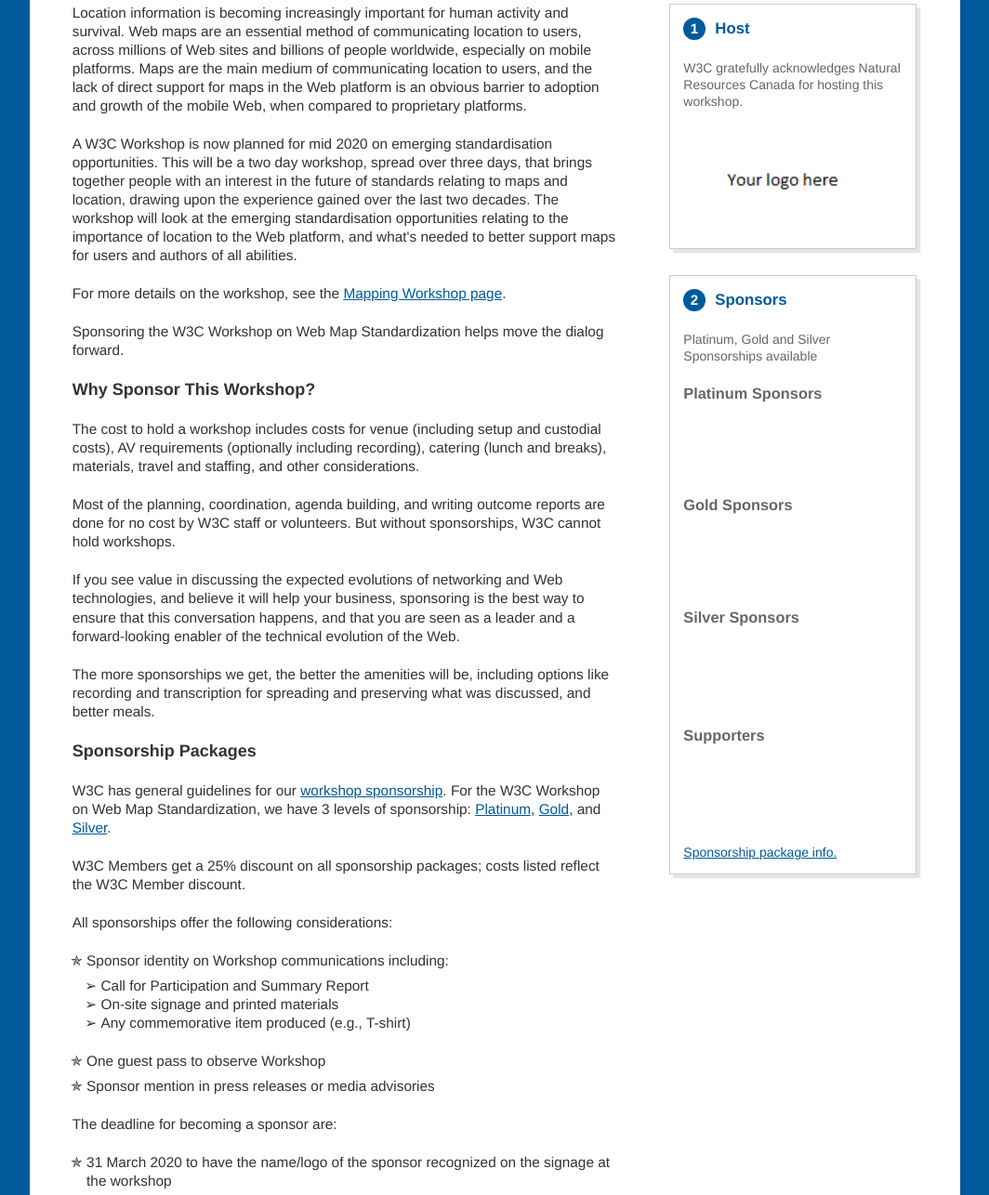
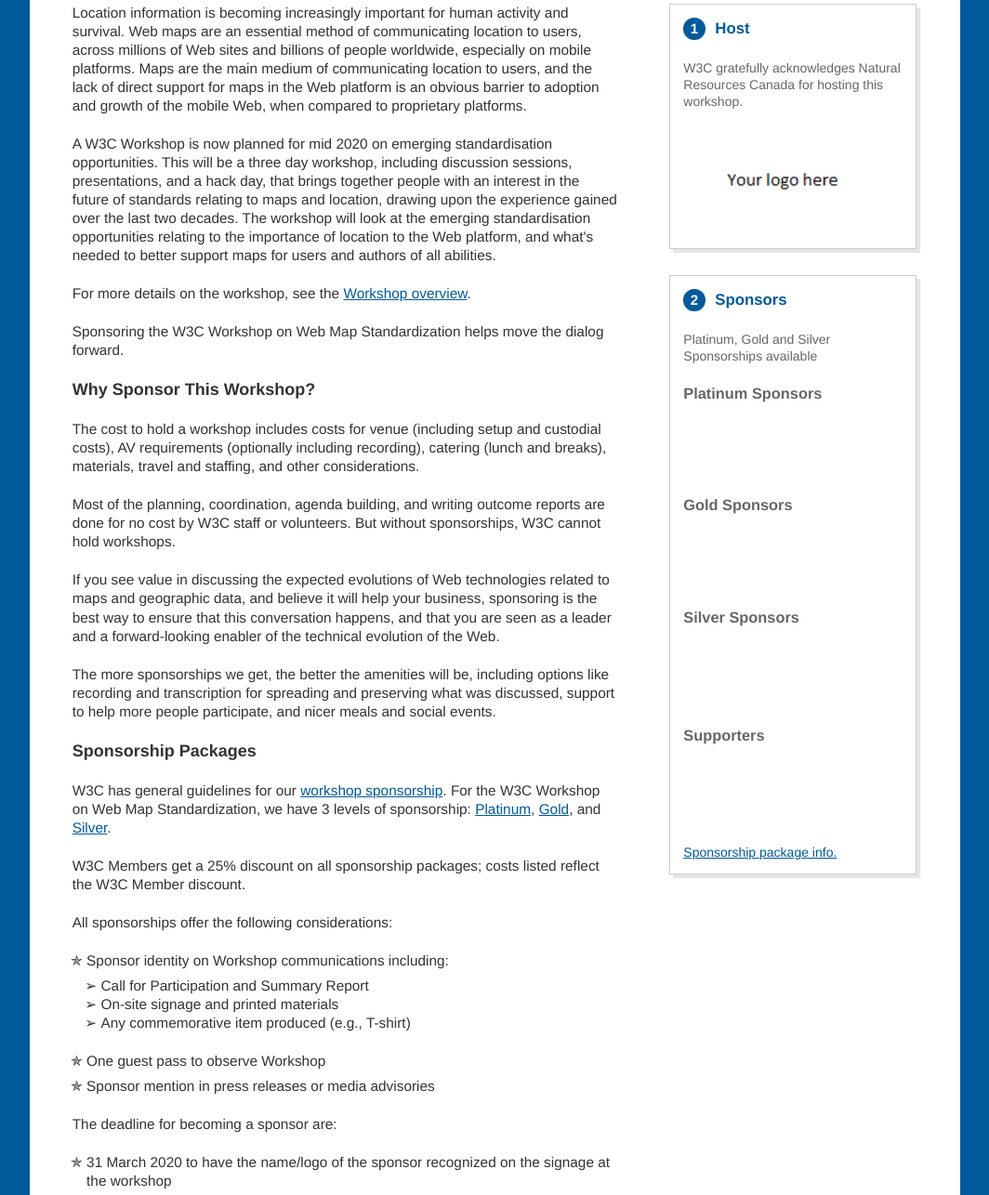
Before and after one commit to Maps4HTML/Maps4HTML-Workshop-2020, a Jekyll site: the page built from sponsorship.html, in a window 1280 px wide and 1400 px high, scrolled down 644 px, cut to the strip 114-1400 px from the top of the window. Shown: the whole strip at 93% size, without its empty margins (108-1172 px from the left). Built offline with Jekyll 4.4.1, drawn with Linux system fonts in a browser that asks for light colours; some of the changed text lies outside the part shown.

Commit message:
Sponsorship page clean-up
- Indicate US$ for amounts (closes #22)
- Copy edits
- List "Sponsoring the workshop"
  as one of the ways to participate on the CFP page.

```diff
--- a/call-for-participation.html
+++ b/call-for-participation.html
@@ -52,6 +52,7 @@
     in advance of the workshop
     (as an individual or on behalf of an organization).
   </li>
+  <li><a href="sponsorship">Sponsoring the workshop</a>.</li>
 </ul>
 
 <p>
--- a/sponsorship.html
+++ b/sponsorship.html
@@ -14,7 +14,8 @@
 
   <p>
     A W3C Workshop is now planned for mid 2020 on emerging standardisation
-    opportunities. This will be a two day workshop, spread over three days, that
+    opportunities. This will be a three day workshop,
+    including discussion sessions, presentations, and a hack day, that
     brings together people with an interest in the future of standards relating
     to maps and location, drawing upon the experience gained over the last two
     decades. The workshop will look at the emerging standardisation
@@ -25,7 +26,7 @@
 
   <p>
     For more details on the workshop, see the
-    <a href="{{ site.url }}">Mapping Workshop page</a>.
+    <a href="{{ site.url }}">Workshop overview</a>.
   </p>
 
   <p>
@@ -49,8 +50,9 @@
     </p>
 
     <p>
-      If you see value in discussing the expected evolutions of networking and
-      Web technologies, and believe it will help your business, sponsoring is
+      If you see value in discussing the expected evolutions of
+      Web technologies related to maps and geographic data,
+      and believe it will help your business, sponsoring is
       the best way to ensure that this conversation happens, and that you are
       seen as a leader and a forward-looking enabler of the technical evolution
       of the Web.
@@ -59,7 +61,8 @@
     <p>
       The more sponsorships we get, the better the amenities will be, including
       options like recording and transcription for spreading and preserving what
-      was discussed, and better meals.
+      was discussed, support to help more people participate,
+      and nicer meals and social events.
     </p>
   </section>
 </section>
@@ -107,8 +110,8 @@
 
   <article>
     <h4 id="platinum" class="package">
-      Platinum Sponsorship: $7,500
-      <span class="non-member">($10,000 for non-Members)</span>
+      Platinum Sponsorship: US$7,500
+      <span class="non-member">(US$10,000 for non-Members)</span>
     </h4>
     <p>
       Platinum sponsors are listed prominently as major sponsors of the
@@ -122,8 +125,8 @@
 
   <article>
     <h4 id="gold" class="package">
-      Gold Sponsorship: $5,000
-      <span class="non-member">($6,700 for non-Members)</span>
+      Gold Sponsorship: US$5,000
+      <span class="non-member">(US$6,700 for non-Members)</span>
     </h4>
     <p>Gold sponsors are listed as sponsors of the workshop.</p>
     <p>
@@ -134,8 +137,8 @@
 
   <article>
     <h4 id="silver" class="package">
-      Silver Sponsorship: $3,000
-      <span class="non-member">($4,000 for non-Members)</span>
+      Silver Sponsorship: US$3,000
+      <span class="non-member">(US$4,000 for non-Members)</span>
     </h4>
     <p>Silver sponsors are listed as additional sponsors of the workshop.</p>
     <p>
```
